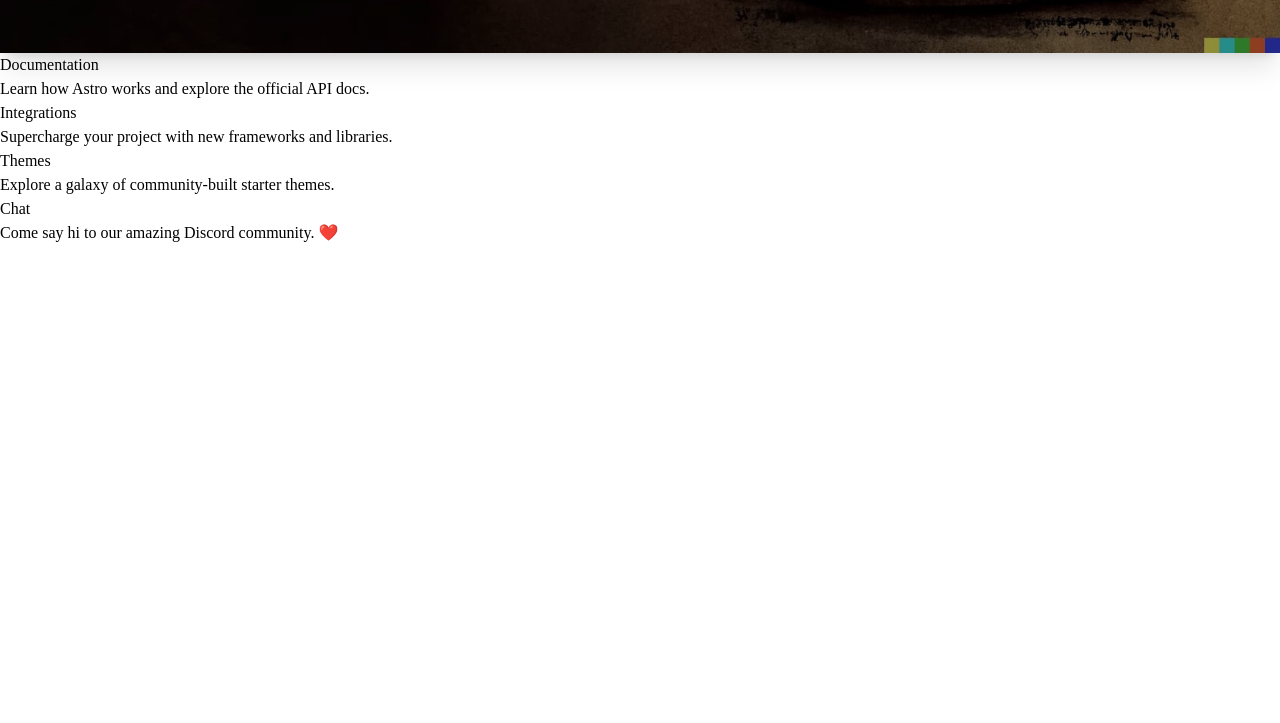
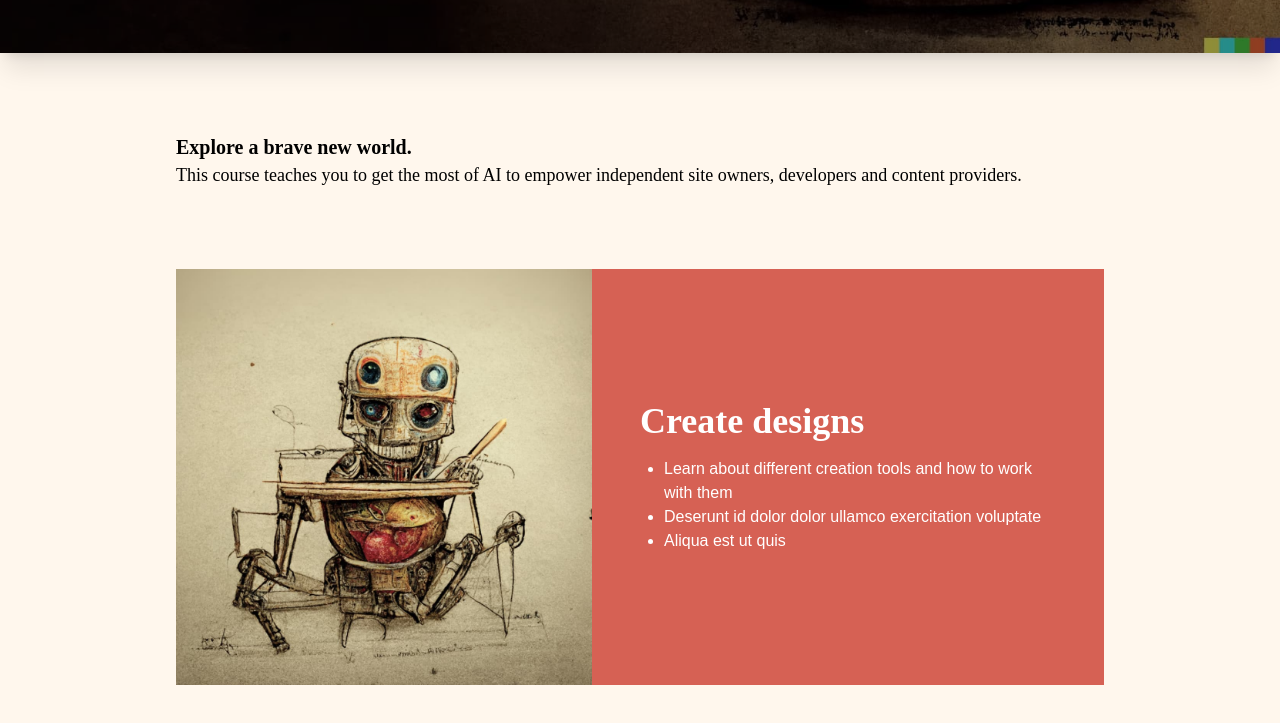
Before and after one commit to mariohamann/course-create-with-ai, an Astro site: page / in a window 1280 px wide. Shown: the part 699-1422 px from the top of the page. Before the commit the page ends 944 px from the top, so only its background shows below. Built offline with nearby package versions, Linux system fonts and the light colour scheme; Astro itself is replaced by a stand-in of ours; a web font is replaced by a local one.

Commit message:
feat: add cards v1

```diff
--- a/src/components/Card.astro
+++ b/src/components/Card.astro
@@ -1,18 +1,26 @@
 ---
 export interface Props {
 	title: string;
-	body: string;
-	href: string;
+  body: string[];
+  image: string;
+  bgColor: string;
+  reverse?: boolean;
 }
 
-const { href, title, body } = Astro.props;
+const { title, body, image, bgColor, reverse }: Props = Astro.props;
 ---
 
-<li class="link-card">
-  <h2>
-    {title}
-  </h2>
-  <p>
-    {body}
-  </p>
-</li>
+
+<div class={`flex mt-20 ${reverse ? 'flex-row-reverse' : ''}`}>
+  <div class="flex-1 flex-shrink-0">
+    <img src={image} />
+  </div>
+  <div class={`flex flex-col justify-center p-12 flex-1 ${bgColor}`}>
+    <h2 class="text-4xl font-bold text-left text-white">{title}</h2>
+    <ul class="mt-4 list-disc ml-6 font-sans">
+      {body.map((text) => (
+        <li class="text-white">{text}</li>
+      ))}
+    </ul>
+  </div>
+</div>
--- a/src/layouts/Layout.astro
+++ b/src/layouts/Layout.astro
@@ -17,7 +17,7 @@ const { title } = Astro.props;
     <link href="https://fonts.bunny.net/css?family=fira-sans:400|playfair-display:400,400i,700,900" rel="stylesheet" />
 		<title>{title}</title>
 	</head>
-	<body class="font-serif">
+	<body class="font-serif bg-orange-50">
 		<slot />
 	</body>
 </html>
--- a/src/pages/index.astro
+++ b/src/pages/index.astro
@@ -5,29 +5,41 @@ import Header from '../components/Header.astro';
 ---
 
 <Layout title="Welcome to Astro.">
-	<main>
-    <Header />
-		<ul role="list" class="link-card-grid">
+  <Header />
+	<main class="max-w-screen-lg mx-auto px-4 md:px-12 md:py-20">
+    <h2 class="text-xl font-bold">
+      Explore a brave new world.</h2>
+      <p class="text-lg">
+This course teaches you to get the most of AI to empower independent site owners, developers and content providers.
+    </p>
 			<Card
-				href="https://docs.astro.build/"
-				title="Documentation"
-				body="Learn how Astro works and explore the official API docs."
-			/>
-			<Card
-				href="https://astro.build/integrations/"
-				title="Integrations"
-				body="Supercharge your project with new frameworks and libraries."
-			/>
-			<Card
-				href="https://astro.build/themes/"
-				title="Themes"
-				body="Explore a galaxy of community-built starter themes."
-			/>
-			<Card
-				href="https://astro.build/chat/"
-				title="Chat"
-				body="Come say hi to our amazing Discord community. ❤️"
-			/>
-		</ul>
+        title="Create designs"
+        body={[
+          'Learn about different creation tools and how to work with them',
+          'Deserunt id dolor dolor ullamco exercitation voluptate',
+          'Aliqua est ut quis'
+        ]}
+        image="design.jpg"
+        bgColor="bg-[#D66154]"
+      />
+      <Card
+        title="Create copy"
+        body={[
+          'Learn about different creation tools and how to work with them',
+          'Deserunt id dolor dolor ullamco exercitation voluptate',
+          'Aliqua est ut quis'
+        ]}
+        image="copy.jpg"
+        bgColor="bg-[#5A79AC]"
+        reverse={true}/>
+      <Card
+        title="Create code"
+        body={[
+          'Learn about different creation tools and how to work with them',
+          'Deserunt id dolor dolor ullamco exercitation voluptate',
+          'Aliqua est ut quis'
+        ]}
+        image="code.jpg"
+        bgColor="bg-[#758242]"/>
 	</main>
 </Layout>
```
Also changed, not shown: public/code.jpg (added), public/copy.jpg (added), public/design.jpg (added).
